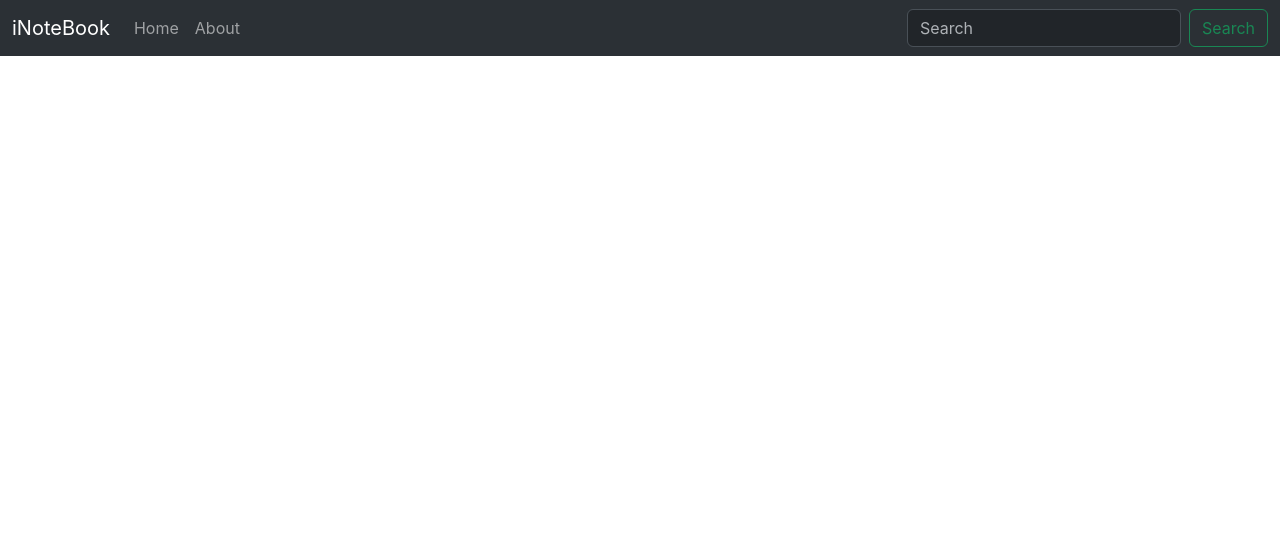
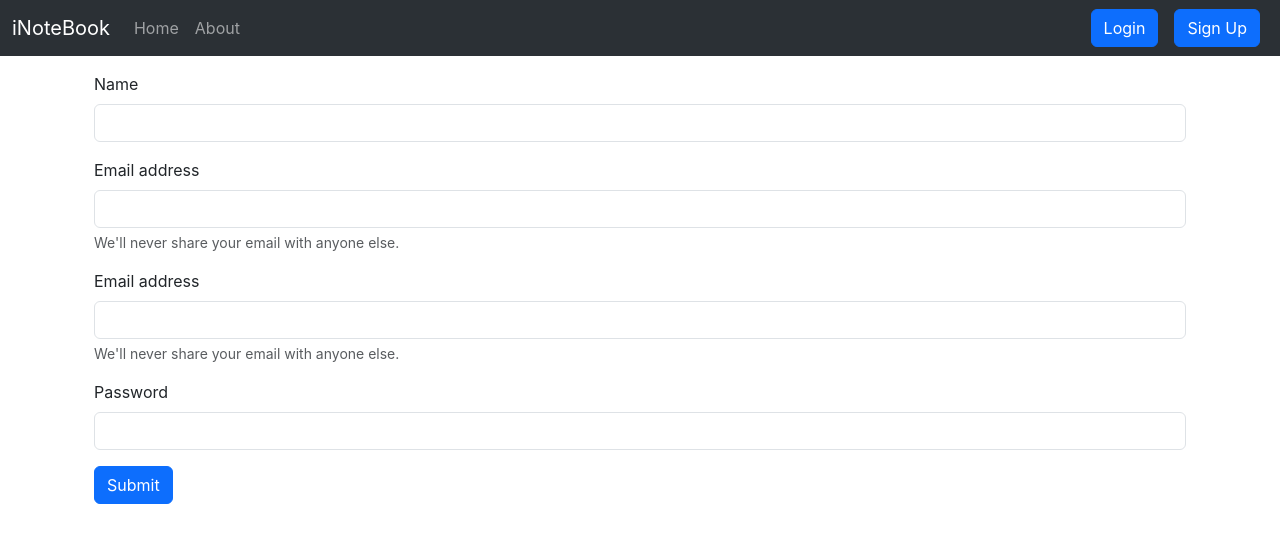
Before and after one commit to Deepkk-9/inotebook, a React (Create React App) app: page /signup in a window 1280 px wide. Shown: the top 542 px of the page. Built offline with nearby package versions, Linux system fonts and the light colour scheme.

Commit message:
Login fucntionality done user token geeting fetched

```diff
--- a/src/App.js
+++ b/src/App.js
@@ -8,6 +8,8 @@
 import Home from './components/Home';
 import About from './components/About';
 import NoteState from './context/notes/NoteState';
+import Login from './components/Login';
+import SignUp from './components/SignUp';
 
 function App() {
   return (
@@ -20,6 +22,8 @@
             <Routes>
               <Route path="/" Component={Home} />
               <Route path="/about" Component={About} />
+              <Route path="/login" Component={Login} />
+              <Route path="/signup" Component={SignUp} />
             </Routes>
           </div>
 
--- /dev/null
+++ b/src/components/Login.js
@@ -0,0 +1,64 @@
+import React, { useState } from 'react'
+import { useNavigate } from "react-router-dom";
+
+export default function Login() {
+
+    const host = "http://localhost:5000";
+
+    const [credentials, setCredentials] = useState({ email: "", password: "" });
+
+    const navigate = useNavigate();
+
+    const handleLogin = async (e) => {
+        e.preventDefault();
+
+        try {
+            const response = await fetch(`${host}/api/auth/login`, {
+                method: "POST",
+                headers: {
+                    "Content-Type": "application/json",
+                },
+                body: JSON.stringify({ email: credentials.email, password: credentials.password }),
+            });
+
+
+            const userToken = await response.json()
+
+            console.log(userToken);
+
+            if (userToken.success) {
+                localStorage.setItem("auth-token", userToken.authtoken);
+                navigate("/");
+            }
+            else {
+                alert("Invalid Credentials")
+            }
+
+
+        }
+        catch (err) {
+            console.log("Add note error: ", err);
+        }
+    }
+
+    const onChange = (e) => {
+        setCredentials({ ...credentials, [e.target.name]: e.target.value })
+    }
+
+    return (
+        <div className="container">
+            <form onSubmit={handleLogin}>
+                <div className="mb-3">
+                    <label htmlFor="email" className="form-label">Email address</label>
+                    <input type="email" onChange={onChange} value={credentials.email} className="form-control" id="email" name='email' aria-describedby="emailHelp" />
+                    <div id="emailHelp" className="form-text">We'll never share your email with anyone else.</div>
+                </div>
+                <div className="mb-3">
+                    <label htmlFor="password" className="form-label">Password</label>
+                    <input type="password" onChange={onChange} value={credentials.password} id="password" name='password' className="form-control" />
+                </div>
+                <button type="submit" className="btn btn-primary">Submit</button>
+            </form>
+        </div>
+    )
+}
--- a/src/components/Navbar.js
+++ b/src/components/Navbar.js
@@ -25,8 +25,8 @@
                         </li>
                     </ul>
                     <form className="d-flex" role="search">
-                        <input className="form-control me-2" type="search" placeholder="Search" aria-label="Search" />
-                        <button className="btn btn-outline-success" type="submit">Search</button>
+                        <Link to="/login" className="btn btn-primary mx-2" role="submit">Login</Link>
+                        <Link to="/signup" className="btn btn-primary mx-2" role="submit">Sign Up</Link>
                     </form>
                 </div>
             </div>
--- /dev/null
+++ b/src/components/SignUp.js
@@ -0,0 +1,72 @@
+import React, { useState } from 'react'
+import { useNavigate } from 'react-router-dom';
+
+export default function SignUp() {
+    const host = "http://localhost:5000";
+
+    const [credentials, setCredentials] = useState({ name: "", email: "", password: "" });
+
+    const navigate = useNavigate();
+
+    const handleLogin = async (e) => {
+        e.preventDefault();
+
+        try {
+            const response = await fetch(`${host}/api/auth/login`, {
+                method: "POST",
+                headers: {
+                    "Content-Type": "application/json",
+                },
+                body: JSON.stringify({ email: credentials.email, password: credentials.password }),
+            });
+
+
+            const userToken = await response.json()
+
+            console.log(userToken);
+
+            if (userToken.success) {
+                localStorage.setItem("auth-token", userToken.authtoken);
+                navigate("/");
+            }
+            else {
+                alert("Invalid Credentials")
+            }
+
+
+        }
+        catch (err) {
+            console.log("Add note error: ", err);
+        }
+    }
+
+    const onChange = (e) => {
+        setCredentials({ ...credentials, [e.target.name]: e.target.value })
+    }
+
+    return (
+        <div className="container">
+            <form onSubmit={handleLogin}>
+                <div className="mb-3">
+                    <label htmlFor="name" className="form-label">Name</label>
+                    <input type="name" onChange={onChange} value={credentials.name} className="form-control" id="name" name='email' />
+                </div>
+                <div className="mb-3">
+                    <label htmlFor="exampleInputEmail1" className="form-label">Email address</label>
+                    <input type="email" onChange={onChange} value={credentials.email} className="form-control" id="email" name='email' aria-describedby="emailHelp" />
+                    <div id="emailHelp" className="form-text">We'll never share your email with anyone else.</div>
+                </div>
+                <div className="mb-3">
+                    <label htmlFor="exampleInputEmail1" className="form-label">Email address</label>
+                    <input type="email" onChange={onChange} value={credentials.email} className="form-control" id="email" name='email' aria-describedby="emailHelp" />
+                    <div id="emailHelp" className="form-text">We'll never share your email with anyone else.</div>
+                </div>
+                <div className="mb-3">
+                    <label htmlFor="exampleInputPassword1" className="form-label">Password</label>
+                    <input type="password" onChange={onChange} value={credentials.password} id="password" name='password' className="form-control" />
+                </div>
+                <button type="submit" className="btn btn-primary">Submit</button>
+            </form>
+        </div>
+    )
+}
```
Also changed, not shown: 1 other file (tests, documents, lock files or other folders).
